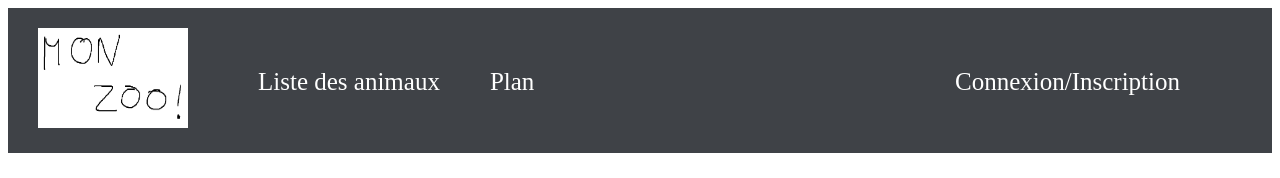
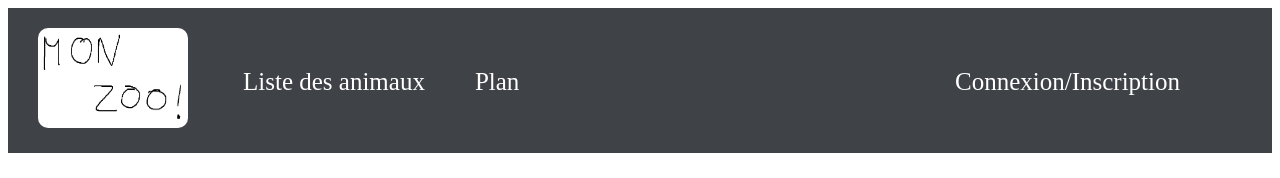
Before and after one commit to Strikza/AAW-PROJET, a React (Vite) app in the folder projet_zoo-aaw/: page /plan in a window 1280 px wide. Shown: the top 178 px of the page. Built offline with nearby package versions, Linux system fonts and the light colour scheme.

Commit message:
ajout bords arrondis image

```diff
--- a/projet_zoo-aaw/src/index.css
+++ b/projet_zoo-aaw/src/index.css
@@ -8,9 +8,10 @@ header{
 
 #menu_img{
   margin-left: 30px;
-  padding-right: 30px;
+  margin-right: 15px;
   height: 100px;
   width: 150px;
+  border-radius: 10px;
 }
 
 #menu{
```
